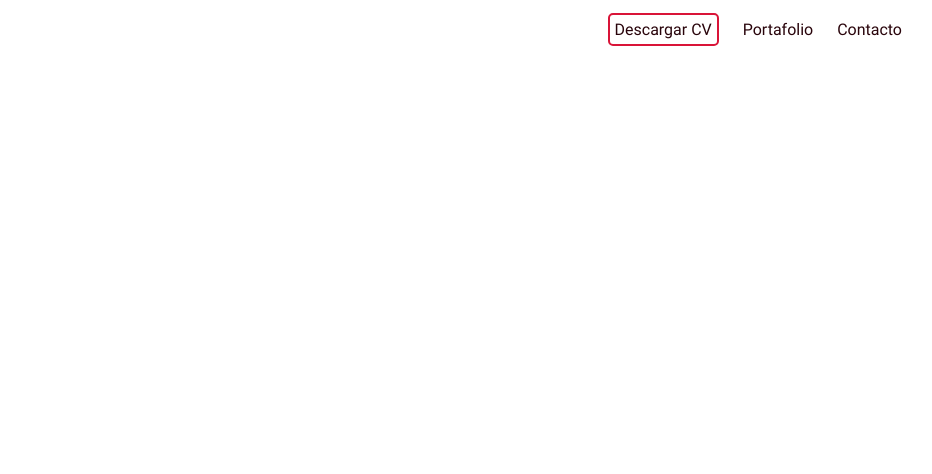
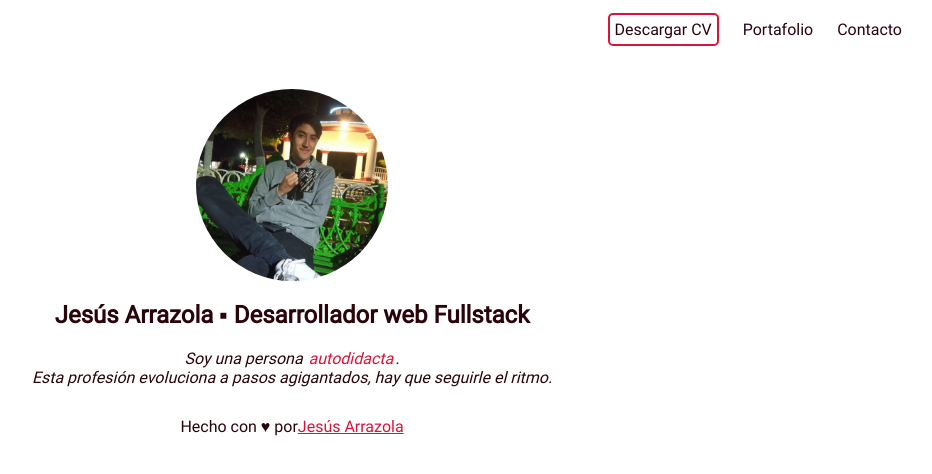
Before and after one commit to JesusArrazola/curriculum, a plain HTML site: page index.html in a window 1280 px wide. Shown: the whole page, without its empty margins (348-1280 px from the left). Drawn offline with Linux system fonts and the light colour scheme.

Commit message:
presentation

```diff
--- a/assets/styles/styles.css
+++ b/assets/styles/styles.css
@@ -11,6 +11,7 @@
     --light:#DF5770;
     --white:#ffeeff;
     --black:#29040b;
+    --component-gap:30px;
 }
 *,*::after,*::before{
     font-family: 'Roboto-Regular';
@@ -30,8 +31,29 @@ body{
     background-color: var(--primary);
     color: var(--white);
 }
+.styled-link{
+    color: var(--primary);
+}
+.component-top{
+    margin: 0 0 var(--component-gap) 0;
+}
+.component{
+    margin: var(--component-gap) 0;
+}
+.component-bottom{
+    margin: var(--component-gap) 0 0 0;
+}
+.title-1{
+    color: var(--primary);
+}
+.emphasised{
+
+    color: var(--primary);
+    padding: 2px;
+}
 /* Header */
 header{
+
     display: flex;
     align-items: baseline;
     justify-content: flex-end;
@@ -41,10 +63,43 @@ header{
     margin: 0 10px;
     text-decoration: none;
 }
+/* Footer */
+footer{
+    display: flex;
+    justify-content: center;
+}
+/* Sections */
+#presentation{
+    display: flex;
+    align-items: center;
+    justify-content: center;
+    flex-direction: column;
+}
+#presentation cite{
+    text-align: center;
+}
+#presentation *{
+    max-width: min(700px,85%);
+}
+#presentation img{
+    width: 12rem;
+    height: auto;
+    border-radius: 50%;
+}
+
 /* Media Queries */
 
 @media (max-width:810px) {
     header{
         justify-content: center;
     }
+
 }
+@media (max-width:600px) {
+    #presentation img{
+        width: 9rem;
+    }
+    #presentation h1{
+        font-size: 1.3rem;
+    }
+}
--- a/index.html
+++ b/index.html
@@ -8,12 +8,24 @@
     <link rel="stylesheet" href="assets/styles/styles.css">
 </head>
 <body>
-    <header>
+    <div id="root">
+        <header class="component-top">
             <nav class="menu-header">
                 <a class="action-button" href="#">Descargar CV</a>
                 <a href="#">Portafolio</a>
                 <a href="#">Contacto</a>
             </nav>
         </header>
+        <div id="content" class="component">
+            <section id="presentation">
+                <img src="./assets/img/profile_pic.jpg" alt="Jesús Arrazola">
+                <h1>Jesús Arrazola &FilledVerySmallSquare; Desarrollador web Fullstack</h1>
+                <cite>Soy una persona <em class="emphasised">autodidacta</em>. <br> Esta profesión evoluciona a pasos agigantados, hay que seguirle el ritmo.</cite>
+            </section>
+        </div>
+        <footer class="component-bottom">
+            Hecho con &hearts; por <a class="styled-link" href="https://github.com/JesusArrazola">Jesús Arrazola</a>
+        </footer>
+    </div>
 </body>
 </html>
```
Lines whose indentation alone changed are shown as unchanged.
